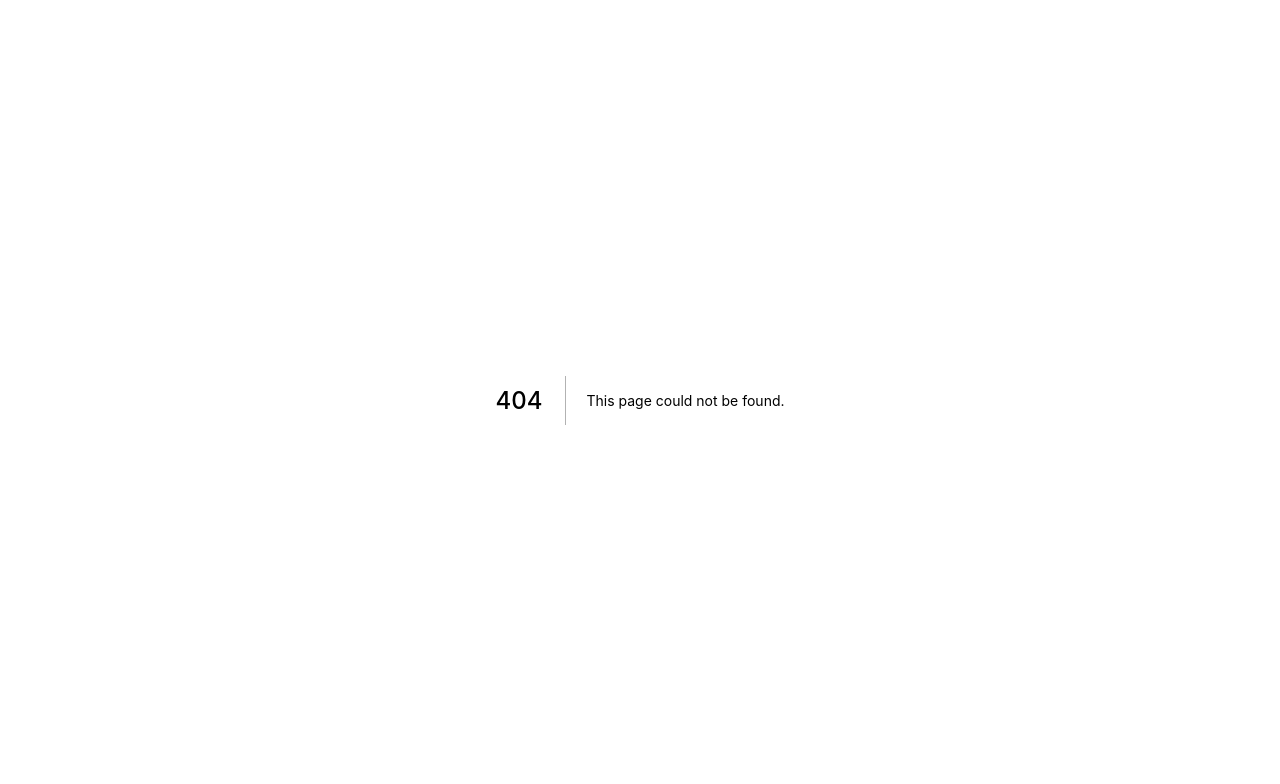
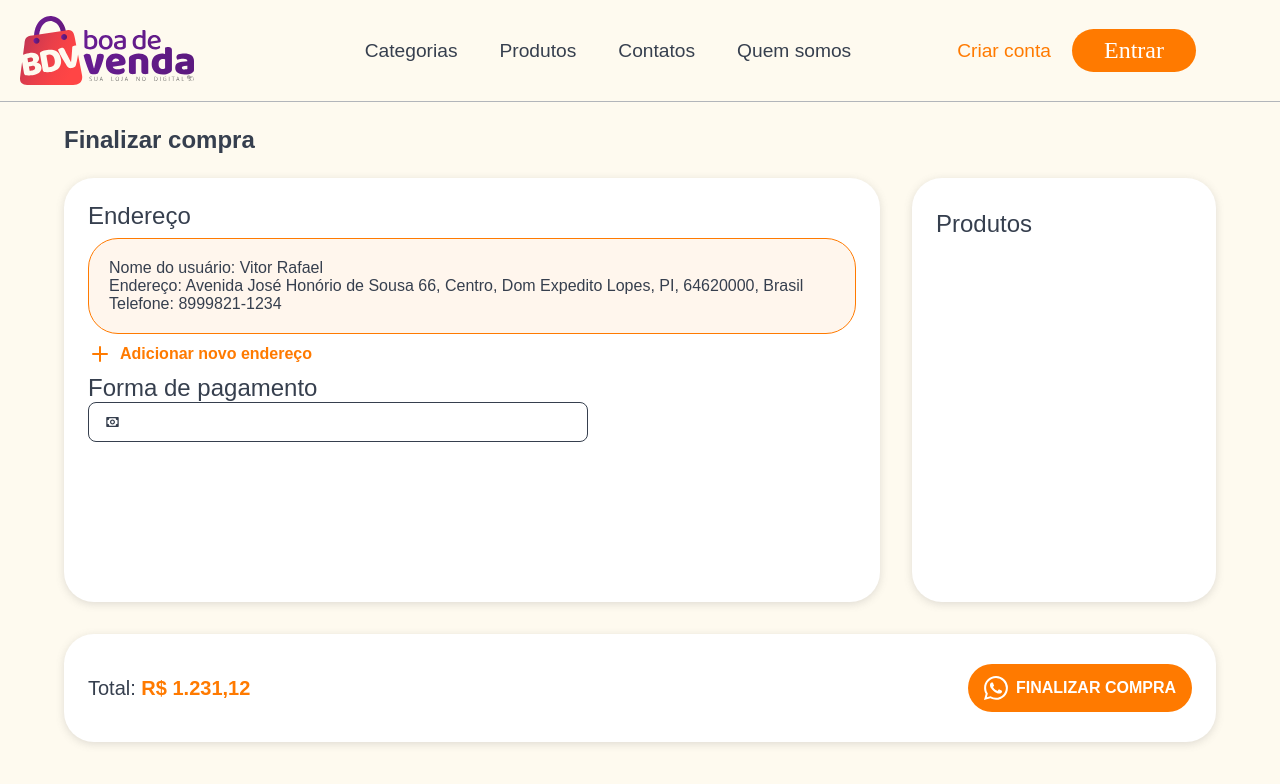
Before and after one commit to VictorCampelo/potty-dashboard, a Next.js app: page /cart/continue in a window 1280 px wide. Before the commit this address had no page. Shown: the top 784 px of the page. Built offline with nearby package versions, Linux system fonts and the light colour scheme.

Commit message:
feat: adress card page

```diff
--- /dev/null
+++ b/src/pages/cart/continue.tsx
@@ -0,0 +1,248 @@
+import Head from 'next/head'
+import styled from 'styled-components'
+import HeaderProducts from 'components/molecules/HeaderShop'
+import { BsWhatsapp } from 'react-icons/bs'
+import { FiPlus } from 'react-icons/fi'
+import { Input } from 'components/molecules/Input'
+import { BiMoney } from 'react-icons/bi'
+
+const CartContinue = () => {
+  return (
+    <>
+      <Head>
+        <title>Carrinho | Último</title>
+      </Head>
+
+      <HeaderProducts />
+
+      <Container>
+        <Content>
+          <h1>Finalizar compra</h1>
+
+          <CardsContainer>
+            <div className="top-container">
+              <AdressCard>
+                <h1>Endereço</h1>
+
+                <AdressInfo>
+                  <span>Nome do usuário: Vitor Rafael</span>
+
+                  <span>
+                    Endereço: Avenida José Honório de Sousa 66, Centro, Dom
+                    Expedito Lopes, PI, 64620000, Brasil
+                  </span>
+
+                  <span>Telefone: 8999821-1234</span>
+                </AdressInfo>
+
+                <NewAdressButton>
+                  <FiPlus size={24} />
+                  Adicionar novo endereço
+                </NewAdressButton>
+
+                <h1>Forma de pagamento</h1>
+
+                <Input icon={<BiMoney />}></Input>
+              </AdressCard>
+
+              <ProductsContainer>
+                <h1>Produtos</h1>
+              </ProductsContainer>
+            </div>
+
+            <CartContainerFooter>
+              <div className="info">
+                <div>
+                  <span>Total: </span>
+                  <strong>
+                    {new Intl.NumberFormat('pt-BR', {
+                      style: 'currency',
+                      currency: 'BRL'
+                    }).format(1231.12)}
+                  </strong>
+                </div>
+                <span className="spanBottom"></span>
+              </div>
+
+              <div className="buttonContainer">
+                <button className="finish" onClick={() => {}}>
+                  <BsWhatsapp size={24} color="white" />
+                  FINALIZAR COMPRA
+                </button>
+              </div>
+            </CartContainerFooter>
+          </CardsContainer>
+        </Content>
+      </Container>
+    </>
+  )
+}
+
+export default CartContinue
+
+const Container = styled.main`
+  width: 100%;
+  height: 80vh;
+  align-items: center;
+  justify-content: center;
+  display: flex;
+  padding: 0 4rem;
+`
+
+const Content = styled.section`
+  max-width: 1420px;
+  flex: 1;
+  height: 100%;
+  width: 100%;
+  padding-top: 1.5rem;
+  display: flex;
+  flex-direction: column;
+`
+
+const CardsContainer = styled.section`
+  width: 100%;
+  height: 100%;
+  display: flex;
+  flex-direction: column;
+  gap: 2rem;
+  margin-top: 1.5rem;
+
+  .top-container {
+    display: flex;
+    height: 80%;
+    gap: 2rem;
+  }
+`
+
+const AdressCard = styled.section`
+  flex: 3;
+  height: 100%;
+  background: white;
+  border-radius: 30px;
+  padding: 1.5rem;
+  box-shadow: rgba(99, 99, 99, 0.2) 0px 2px 8px 0px;
+
+  h1 {
+    font-size: 1.5rem;
+    font-weight: 500;
+  }
+`
+
+const AdressInfo = styled.div`
+  width: 100%;
+  background: #fff6ed;
+  border: 1px solid var(--color-primary);
+  padding: 1.25rem;
+  border-radius: 30px;
+  margin-top: 0.5rem;
+
+  span {
+    display: inline-block;
+  }
+`
+
+const NewAdressButton = styled.button`
+  display: flex;
+  align-items: center;
+  color: var(--color-primary);
+  background: transparent;
+  border: none;
+  font-weight: bold;
+  margin-top: 0.5rem;
+  margin-bottom: 0.5rem;
+  transition: color 0.2s;
+
+  svg {
+    color: var(--color-primary);
+    margin-right: 0.5rem;
+    transition: color 0.2s;
+  }
+
+  :hover {
+    color: var(--color-primary-darker);
+
+    svg {
+      color: var(--color-primary-darker);
+    }
+  }
+`
+
+const ProductsContainer = styled.section`
+  flex: 1;
+  height: 100%;
+  background: white;
+  border-radius: 30px;
+  padding: 2rem 1.5rem;
+  box-shadow: rgba(99, 99, 99, 0.2) 0px 2px 8px 0px;
+
+  h1 {
+    font-size: 1.5rem;
+    font-weight: 500;
+  }
+`
+
+export const CartContainer = styled.section`
+  background: white;
+  width: 100%;
+  border-radius: 30px;
+  height: 20%;
+  box-shadow: rgba(99, 99, 99, 0.2) 0px 2px 8px 0px;
+  display: flex;
+  flex-direction: column;
+
+  .subTotal {
+    padding-left: 1rem;
+  }
+
+  h1 {
+    padding: 1.5rem;
+  }
+
+  .info {
+    span,
+    strong {
+      font-size: 1.25rem;
+    }
+
+    strong {
+      color: var(--color-primary);
+    }
+  }
+
+  .buttonContainer {
+    display: flex;
+
+    button {
+      padding: 0 1rem;
+      display: flex;
+      align-items: center;
+      margin-left: 1rem;
+      border: none;
+      background: white;
+      border-radius: 50px;
+      height: 48px;
+      font-weight: bold;
+
+      svg {
+        margin-right: 0.5rem;
+      }
+
+      &.empty {
+        border: 1px solid var(--red);
+        color: var(--red);
+      }
+
+      &.finish {
+        background: var(--color-primary);
+        color: white;
+      }
+    }
+  }
+`
+
+export const CartContainerFooter = styled(CartContainer)`
+  flex-direction: row;
+  align-items: center;
+  padding: 1rem 1.5rem;
+  justify-content: space-between;
+`
--- a/src/pages/cart/finish.tsx
+++ b/src/pages/cart/finish.tsx
@@ -8,7 +8,7 @@ const Cart = () => {
   return (
     <>
       <Head>
-        <title>Cart | Último</title>
+        <title>Carrinho | Último</title>
       </Head>
 
       <HeaderProducts />
--- a/src/pages/cart/index.tsx
+++ b/src/pages/cart/index.tsx
@@ -166,7 +166,7 @@ const Cart = () => {
   return (
     <>
       <Head>
-        <title>Cart | Último</title>
+        <title>Carrinho | Último</title>
       </Head>
 
       <HeaderProducts />
```
